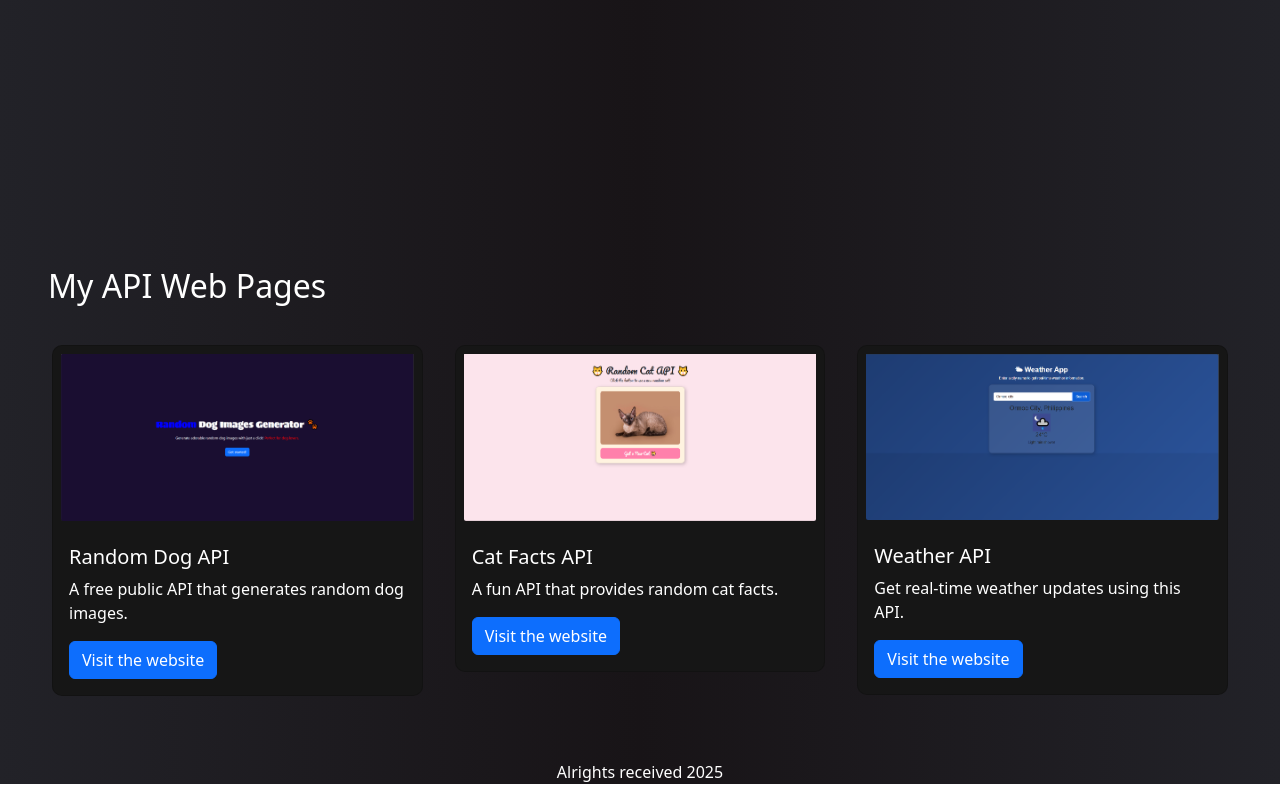
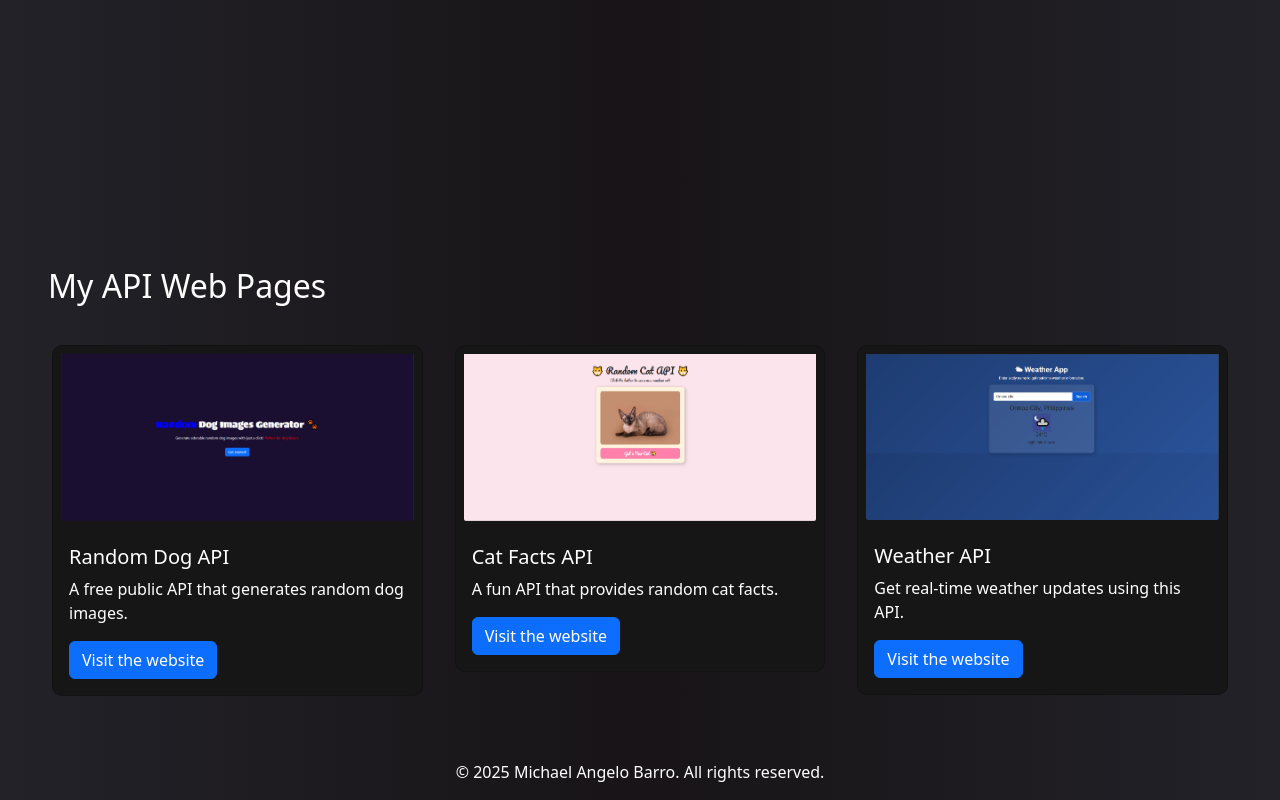
Before and after one commit to AngeloTechSolution/My-API-Projects, a plain HTML site: page index.html in a window 1280 px wide. Shown: the part 581-1381 px from the top of the page. Drawn offline with nearby package versions, Linux system fonts and the light colour scheme; a web font is replaced by a local one.

Commit message:
index.html

```diff
--- a/index.html
+++ b/index.html
@@ -77,6 +77,8 @@
             </div>
         </div>
     </div>
-    <footer class="text-white text-center">Alrights received 2025</footer>
+    <footer class="text-white text-center">
+        <p>© 2025 Michael Angelo Barro. All rights reserved.</p>
+    </footer>
 </body>
 </html>
```
